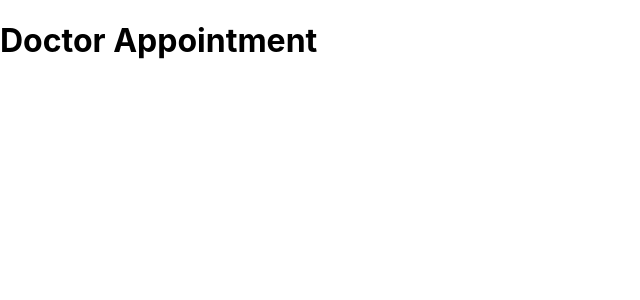
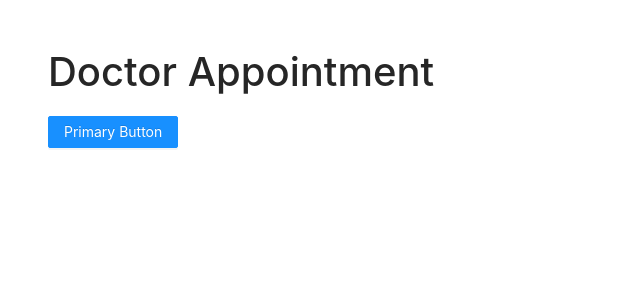
Before and after one commit to astonetuhame/mern-doctor-appointment, a React (Create React App) app in the folder client/: page / in a window 1280 px wide. Shown: the top 300 px of the page, without its empty margins (0-640 px from the left). Built offline with nearby package versions, Linux system fonts and the light colour scheme.

Commit message:
Antd and bootstrap

```diff
--- a/client/package.json
+++ b/client/package.json
@@ -6,8 +6,10 @@
     "@testing-library/jest-dom": "^5.16.4",
     "@testing-library/react": "^13.3.0",
     "@testing-library/user-event": "^13.5.0",
+    "antd": "^4.22.2",
     "react": "^18.2.0",
     "react-dom": "^18.2.0",
+    "react-router-dom": "^6.3.0",
     "react-scripts": "5.0.1",
     "web-vitals": "^2.1.4"
   },
--- a/client/public/index.html
+++ b/client/public/index.html
@@ -11,6 +11,8 @@
     />
     <link rel="apple-touch-icon" href="%PUBLIC_URL%/logo192.png" />
 
+    <link rel="stylesheet" href="https://cdn.jsdelivr.net/npm/bootstrap@4.6.2/dist/css/bootstrap.min.css" integrity="sha384-xOolHFLEh07PJGoPkLv1IbcEPTNtaed2xpHsD9ESMhqIYd0nLMwNLD69Npy4HI+N" crossorigin="anonymous">
+
     <link rel="manifest" href="%PUBLIC_URL%/manifest.json" />
 
     <title>Doctor Appointment</title>
--- a/client/src/App.js
+++ b/client/src/App.js
@@ -1,8 +1,11 @@
+import 'antd/dist/antd.css';
+import {Button} from 'antd'
 
 function App() {
   return (
-    <div className="App">
+    <div className="App p-5">
       <h1>Doctor Appointment</h1>
+      <Button type="primary">Primary Button</Button>
     </div>
   );
 }
--- /dev/null
+++ b/client/src/pages/Login.js
@@ -0,0 +1,6 @@
+
+export const Login = () => {
+  return (
+    <div>Login</div>
+  )
+}
--- /dev/null
+++ b/client/src/pages/Register.js
@@ -0,0 +1,6 @@
+
+export const Register = () => {
+  return (
+    <div>Register</div>
+  )
+}
```
Also changed, not shown: 1 other file (tests, documents, lock files or other folders).
